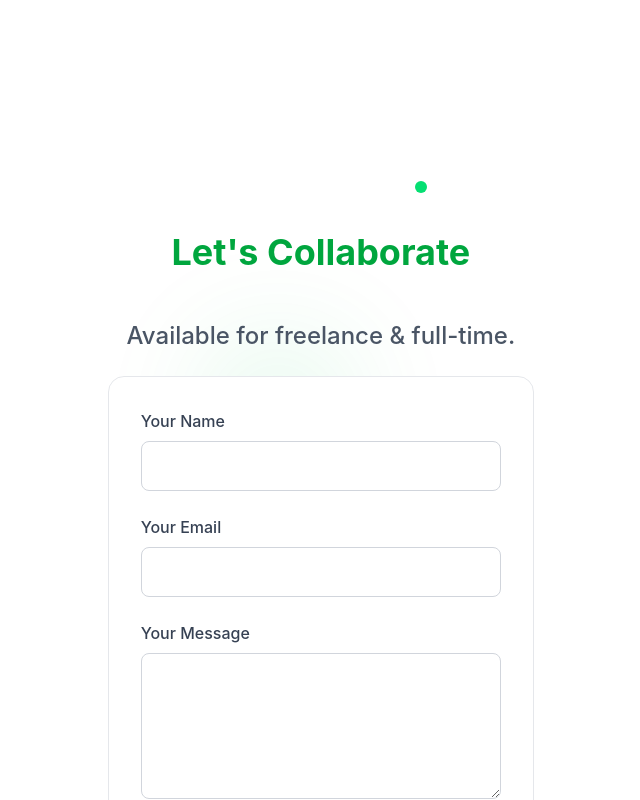
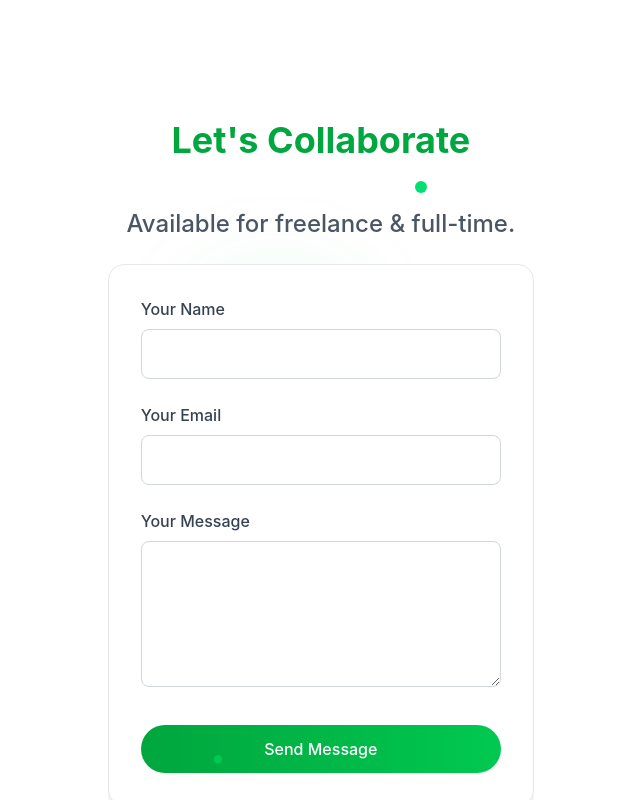
Before and after one commit to solomon-mh/solomon-muhye, a React (Vite) app: page / in a window 1280 px wide. Shown: the part 4940-5740 px from the top of the page, without its empty margins (602-1242 px from the left). Built offline with nearby package versions, Linux system fonts and the light colour scheme.

Commit message:
refactor Contact component to adjust section padding and enhance form container width for improved layout

```diff
--- a/src/components/Contact.tsx
+++ b/src/components/Contact.tsx
@@ -57,7 +57,7 @@ const Contact = () => {
   };
 
   return (
-    <section id="contact" className="relative py-28 overflow-hidden">
+    <section id="contact" className="relative overflow-hidden">
       {/* Decorative elements */}
       <motion.div
         initial={{ opacity: 0 }}
@@ -144,7 +144,7 @@ const Contact = () => {
               animate={{ opacity: 1, height: "auto" }}
               exit={{ opacity: 0, height: 0 }}
               transition={{ duration: 0.4, ease: "easeInOut" }}
-              className="mt-6 max-w-md mx-auto overflow-hidden"
+              className="mt-6 max-w-xl mx-auto overflow-hidden"
             >
               <motion.form
                 initial={{ y: 20 }}
```
